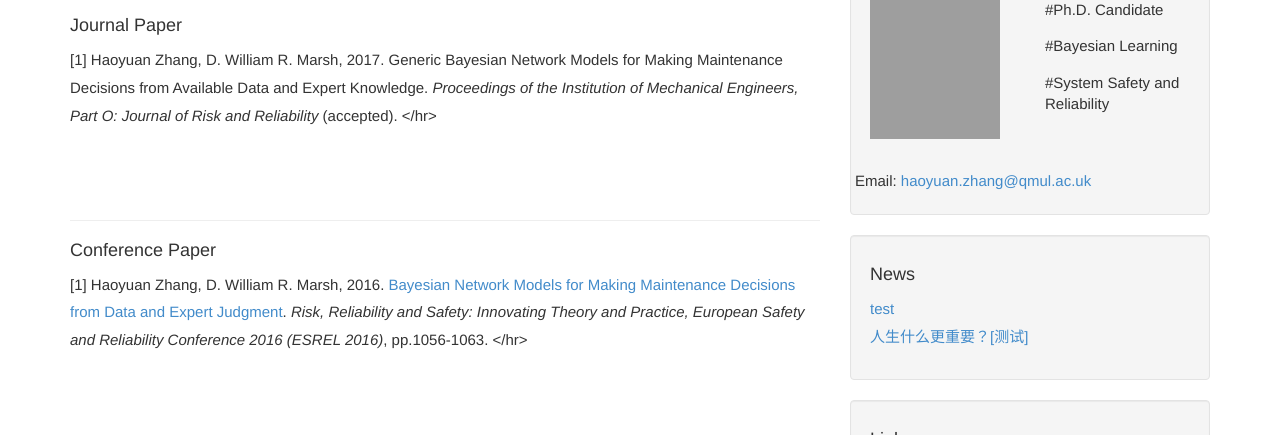
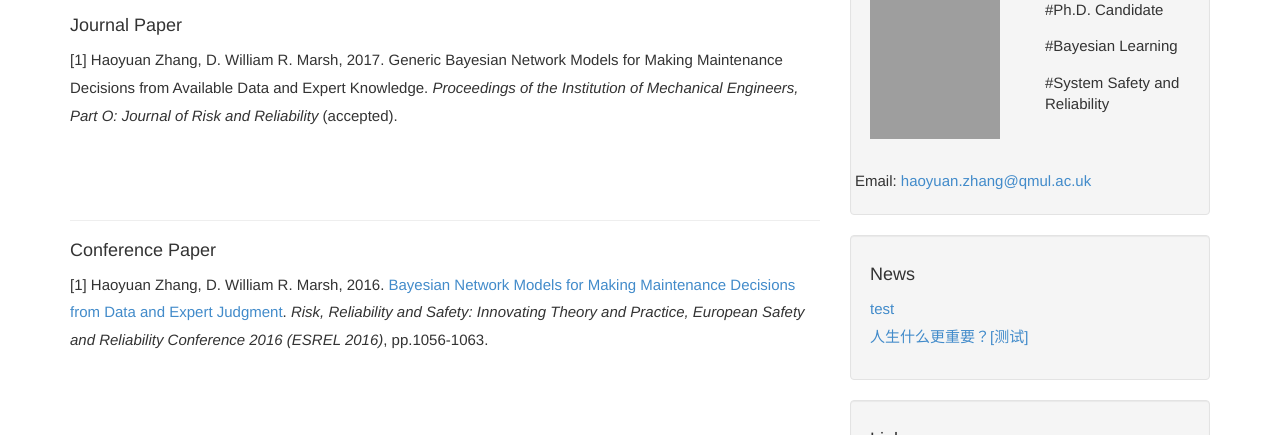
Before and after one commit to july0905/haoyuanzhang1990.github.io, a Jekyll site: the page built from pub.md, in a window 1280 px wide and 953 px high. Shown: the part 141-576 px from the top of the window. Built offline with Jekyll 4.4.1, drawn with Linux system fonts in a browser that asks for light colours; grey boxes are pictures that could not be loaded.

Commit message:
Update pub.md

```diff
--- a/pub.md
+++ b/pub.md
@@ -8,7 +8,6 @@ title: "Publication"
 <hr>
 #### Journal Paper
 [1] Haoyuan Zhang, D. William R. Marsh, 2017. Generic Bayesian Network Models for Making Maintenance Decisions from Available Data and Expert Knowledge. <i>Proceedings of the Institution of Mechanical Engineers, Part O: Journal of Risk and Reliability</i> (accepted).
-</hr>
 
 <br> &nbsp;
 
@@ -17,7 +16,6 @@ title: "Publication"
 #### Conference Paper
 [1] Haoyuan Zhang, D. William R. Marsh, 2016. <a href="https://qmro.qmul.ac.uk/xmlui/bitstream/handle/123456789/13065/Marsh%20Bayesian%20Network%20Models%20for%20Making%202016%20Accepted.pdf?sequence=1">Bayesian Network Models for Making Maintenance Decisions from Data and Expert Judgment</a>. <i>
 Risk, Reliability and Safety: Innovating Theory and Practice, European Safety and Reliability Conference 2016 (ESREL 2016)</i>, pp.1056-1063.
-</hr>
 
 
 <br> &nbsp;
```
